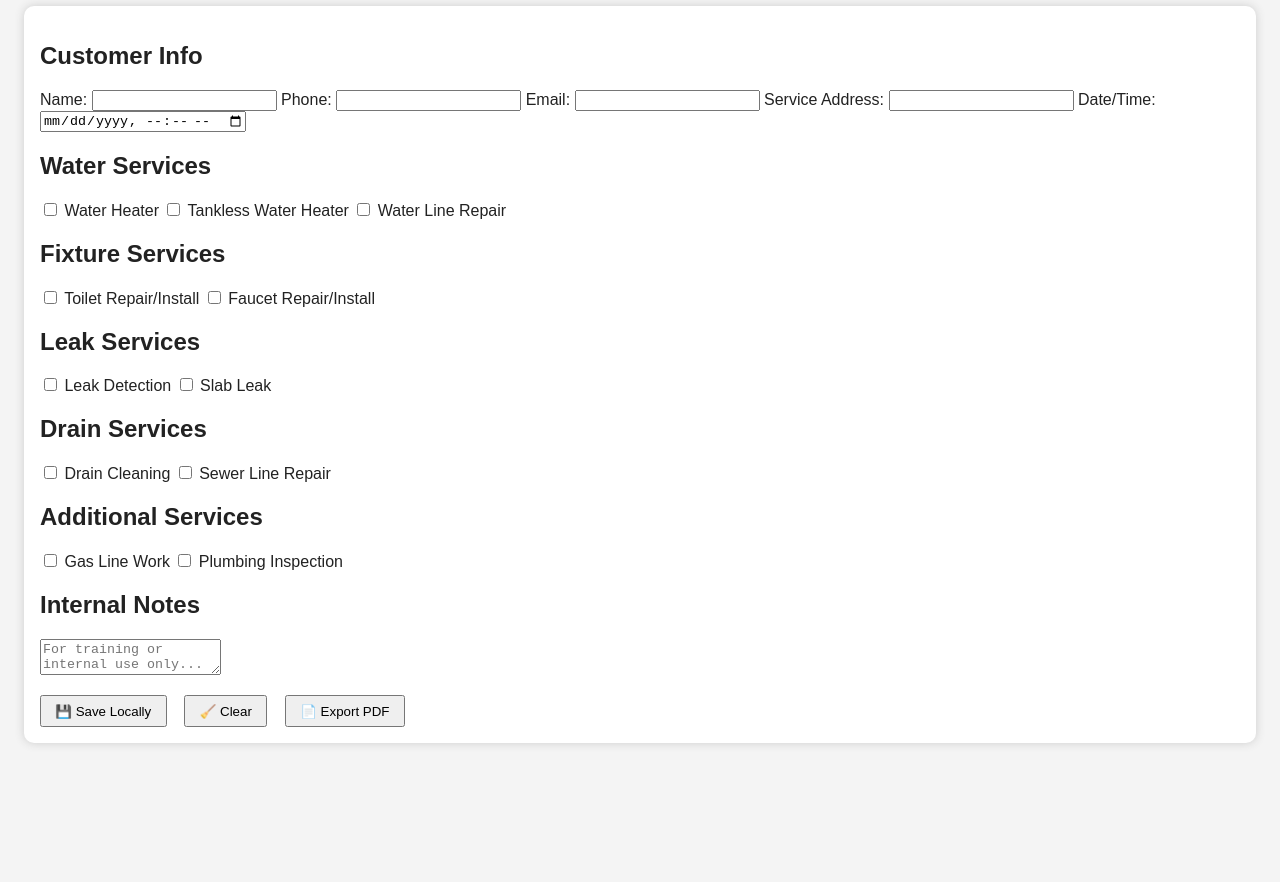
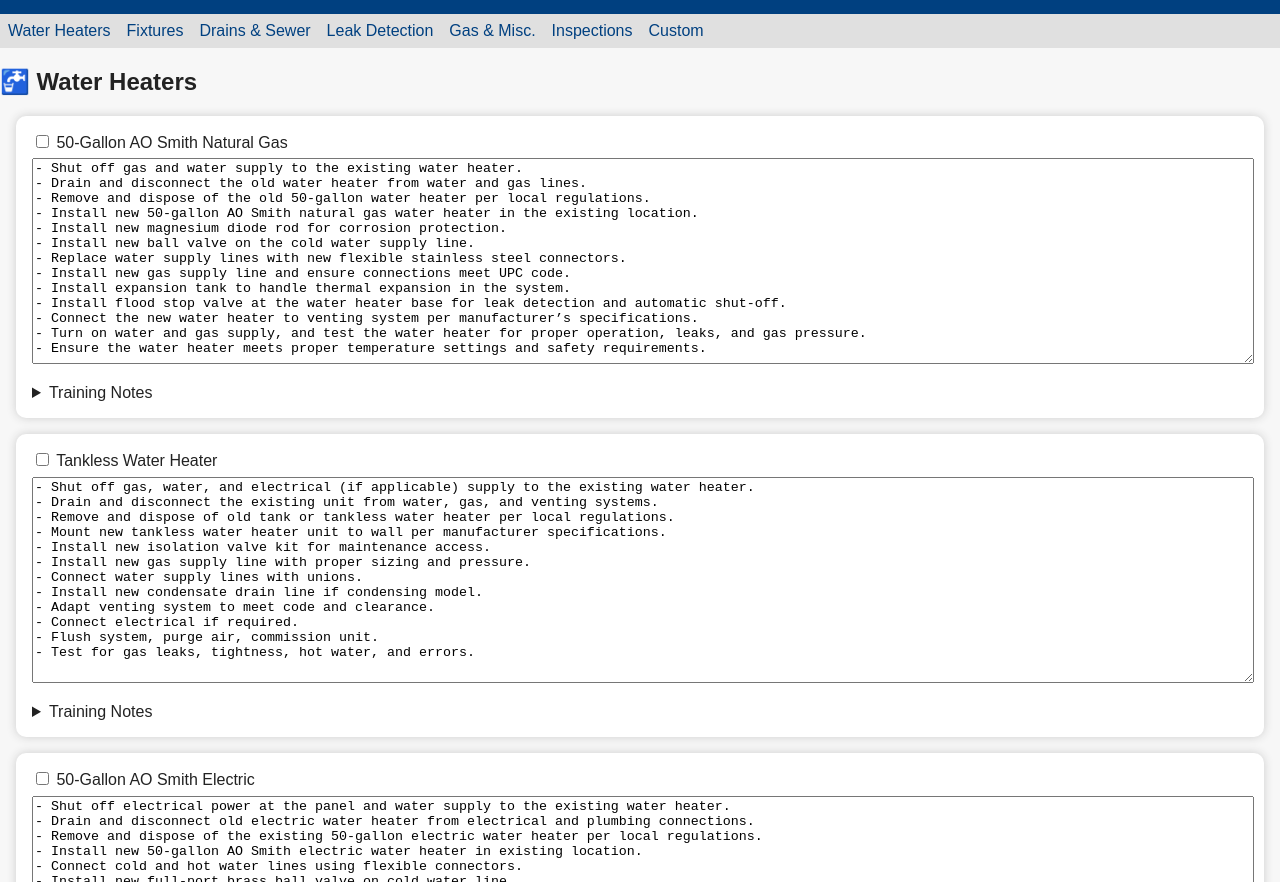
Before and after one commit to johnniesue/A-1APSVC-Work-Scopes, a plain HTML site: page index.html in a window 1280 px wide. Shown: the part 98-980 px from the top of the page. Before the commit the page ends 865 px from the top, so only its background shows below. Drawn offline with Linux system fonts and the light colour scheme.

Commit message:
Add files via upload

```diff
--- a/index.html
+++ b/index.html
@@ -3,67 +3,99 @@
 <head>
   <meta charset="UTF-8" />
   <meta name="viewport" content="width=device-width, initial-scale=1.0"/>
+  <title>A-1 Work Scope Dashboard</title>
   <link rel="stylesheet" href="style.css"/>
-  <link rel="manifest" href="manifest.json" />
-  <title>A-1 Work Scope Intake</title>
 </head>
 <body>
   <header>
     <img src="logo.png" alt="A-1 Logo" class="logo">
-    <h1>A-1 Plumber Work Scope Intake</h1>
+    <h1>A-1 Work Scope Dashboard</h1>
+    <button id="darkModeToggle">🌙 Toggle Dark Mode</button>
   </header>
-  <form id="workScopeForm">
-    <section>
-      <h2>Customer Info</h2>
-      <label>Name: <input type="text" name="name" /></label>
-      <label>Phone: <input type="tel" name="phone" /></label>
-      <label>Email: <input type="email" name="email" /></label>
-      <label>Service Address: <input type="text" name="address" /></label>
-      <label>Date/Time: <input type="datetime-local" name="datetime" /></label>
+
+  <main>
+    <nav>
+      <ul>
+        <li><a href="#water-heaters">Water Heaters</a></li>
+        <li><a href="#fixtures">Fixtures</a></li>
+        <li><a href="#drains">Drains & Sewer</a></li>
+        <li><a href="#leaks">Leak Detection</a></li>
+        <li><a href="#gas">Gas & Misc.</a></li>
+        <li><a href="#inspections">Inspections</a></li>
+        <li><a href="#custom">Custom</a></li>
+      </ul>
+    </nav>
+
+    <section id="water-heaters">
+      <h2>🚰 Water Heaters</h2>
+
+      <div class="card">
+        <label><input type="checkbox"> 50-Gallon AO Smith Natural Gas</label>
+        <textarea class="scope">- Shut off gas and water supply to the existing water heater.
+- Drain and disconnect the old water heater from water and gas lines.
+- Remove and dispose of the old 50-gallon water heater per local regulations.
+- Install new 50-gallon AO Smith natural gas water heater in the existing location.
+- Install new magnesium diode rod for corrosion protection.
+- Install new ball valve on the cold water supply line.
+- Replace water supply lines with new flexible stainless steel connectors.
+- Install new gas supply line and ensure connections meet UPC code.
+- Install expansion tank to handle thermal expansion in the system.
+- Install flood stop valve at the water heater base for leak detection and automatic shut-off.
+- Connect the new water heater to venting system per manufacturer’s specifications.
+- Turn on water and gas supply, and test the water heater for proper operation, leaks, and gas pressure.
+- Ensure the water heater meets proper temperature settings and safety requirements.</textarea>
+        <details><summary>Training Notes</summary>
+        <ul>
+          <li>Materials: AO Smith water heater, diode rod, ball valve, supply lines, flood stop, expansion tank</li>
+          <li>Exclusions: Structural mods, drywall repair</li>
+          <li>Area must be accessible</li>
+        </ul></details>
+      </div>
+
+      <div class="card">
+        <label><input type="checkbox"> Tankless Water Heater</label>
+        <textarea class="scope">- Shut off gas, water, and electrical (if applicable) supply to the existing water heater.
+- Drain and disconnect the existing unit from water, gas, and venting systems.
+- Remove and dispose of old tank or tankless water heater per local regulations.
+- Mount new tankless water heater unit to wall per manufacturer specifications.
+- Install new isolation valve kit for maintenance access.
+- Install new gas supply line with proper sizing and pressure.
+- Connect water supply lines with unions.
+- Install new condensate drain line if condensing model.
+- Adapt venting system to meet code and clearance.
+- Connect electrical if required.
+- Flush system, purge air, commission unit.
+- Test for gas leaks, tightness, hot water, and errors.</textarea>
+        <details><summary>Training Notes</summary>
+        <ul>
+          <li>Materials: Isolation valve kit, gas/water lines, vent kit, condensate drain</li>
+          <li>Exclusions: Electrical upgrades, drywall repair</li>
+          <li>Area must be clear and accessible</li>
+        </ul></details>
+      </div>
+
+      <div class="card">
+        <label><input type="checkbox"> 50-Gallon AO Smith Electric</label>
+        <textarea class="scope">- Shut off electrical power at the panel and water supply to the existing water heater.
+- Drain and disconnect old electric water heater from electrical and plumbing connections.
+- Remove and dispose of the existing 50-gallon electric water heater per local regulations.
+- Install new 50-gallon AO Smith electric water heater in existing location.
+- Connect cold and hot water lines using flexible connectors.
+- Install new full-port brass ball valve on cold water line.
+- Connect existing electrical circuit, check voltage/ground.
+- Install expansion tank for thermal expansion.
+- Secure per code.
+- Fill and purge system; restore power.
+- Test unit for proper operation, safety, and leaks.</textarea>
+        <details><summary>Training Notes</summary>
+        <ul>
+          <li>Materials: Electric heater, connectors, ball valve, expansion tank</li>
+          <li>Exclusions: Electrical panel upgrades, drywall repair</li>
+        </ul></details>
+      </div>
     </section>
+  </main>
 
-    <section>
-      <h2>Water Services</h2>
-      <label><input type="checkbox" name="water_heater" /> Water Heater</label>
-      <label><input type="checkbox" name="tankless" /> Tankless Water Heater</label>
-      <label><input type="checkbox" name="line_repair" /> Water Line Repair</label>
-    </section>
-
-    <section>
-      <h2>Fixture Services</h2>
-      <label><input type="checkbox" name="toilet" /> Toilet Repair/Install</label>
-      <label><input type="checkbox" name="faucet" /> Faucet Repair/Install</label>
-    </section>
-
-    <section>
-      <h2>Leak Services</h2>
-      <label><input type="checkbox" name="leak_detect" /> Leak Detection</label>
-      <label><input type="checkbox" name="slab_leak" /> Slab Leak</label>
-    </section>
-
-    <section>
-      <h2>Drain Services</h2>
-      <label><input type="checkbox" name="drain_cleaning" /> Drain Cleaning</label>
-      <label><input type="checkbox" name="sewer" /> Sewer Line Repair</label>
-    </section>
-
-    <section>
-      <h2>Additional Services</h2>
-      <label><input type="checkbox" name="gas_line" /> Gas Line Work</label>
-      <label><input type="checkbox" name="inspection" /> Plumbing Inspection</label>
-    </section>
-
-    <section>
-      <h2>Internal Notes</h2>
-      <textarea name="internal_notes" placeholder="For training or internal use only..."></textarea>
-    </section>
-
-    <div class="buttons">
-      <button type="button" onclick="saveForm()">💾 Save Locally</button>
-      <button type="button" onclick="clearForm()">🧹 Clear</button>
-      <button type="button" onclick="exportPDF()">📄 Export PDF</button>
-    </div>
-  </form>
   <script src="script.js"></script>
 </body>
 </html>
--- a/script.js
+++ b/script.js
@@ -1,27 +1,3 @@
-function saveForm() {
-  const data = Object.fromEntries(new FormData(document.getElementById('workScopeForm')));
-  localStorage.setItem('workScopeData', JSON.stringify(data));
-  alert("Form data saved locally.");
-}
-
-function loadForm() {
-  const data = JSON.parse(localStorage.getItem('workScopeData'));
-  if (!data) return;
-  for (const [key, value] of Object.entries(data)) {
-    const field = document.querySelector(`[name="${key}"]`);
-    if (!field) continue;
-    if (field.type === "checkbox") field.checked = true;
-    else field.value = value;
-  }
-}
-
-function clearForm() {
-  localStorage.removeItem('workScopeData');
-  document.getElementById('workScopeForm').reset();
-}
-
-function exportPDF() {
-  window.print();
-}
-
-window.onload = loadForm;
+document.getElementById('darkModeToggle').addEventListener('click', () => {
+  document.body.classList.toggle('dark-mode');
+});
--- a/style.css
+++ b/style.css
@@ -1,27 +1,57 @@
 body {
   font-family: Arial, sans-serif;
-  padding: 1em;
-  background: #f4f4f4;
+  margin: 0;
+  padding: 0;
+  background: #f7f7f7;
   color: #222;
+}
+body.dark-mode {
+  background: #1e1e1e;
+  color: #eee;
 }
 header {
   display: flex;
   align-items: center;
-  gap: 1em;
+  justify-content: space-between;
+  background: #004080;
+  color: white;
+  padding: 1em;
 }
 .logo {
-  width: 80px;
+  width: 60px;
 }
-form {
+nav ul {
+  list-style: none;
+  display: flex;
+  gap: 1em;
+  background: #e0e0e0;
+  margin: 0;
+  padding: 0.5em;
+}
+nav ul li a {
+  text-decoration: none;
+  color: #004080;
+}
+.card {
   background: white;
   padding: 1em;
+  margin: 1em;
   border-radius: 10px;
   box-shadow: 0 0 10px #ccc;
 }
-section {
-  margin-bottom: 1em;
+body.dark-mode .card {
+  background: #2b2b2b;
+  box-shadow: none;
 }
-.buttons button {
-  margin-right: 1em;
+textarea.scope {
+  width: 100%;
+  height: 200px;
+  margin-top: 0.5em;
+}
+details {
+  margin-top: 1em;
+}
+button {
   padding: 0.5em 1em;
+  margin-left: 1em;
 }
```
